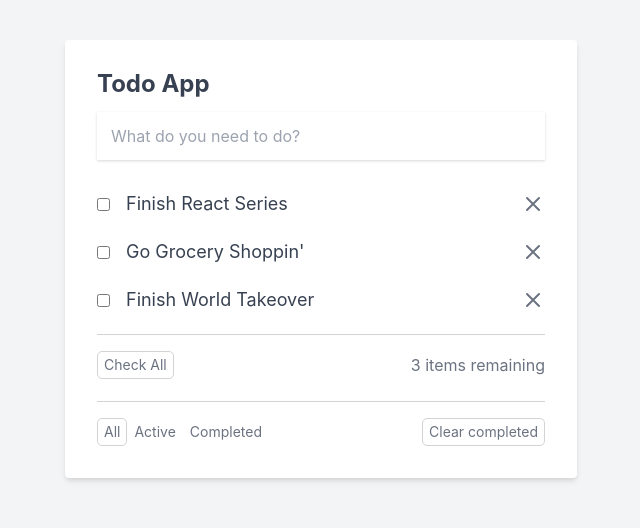
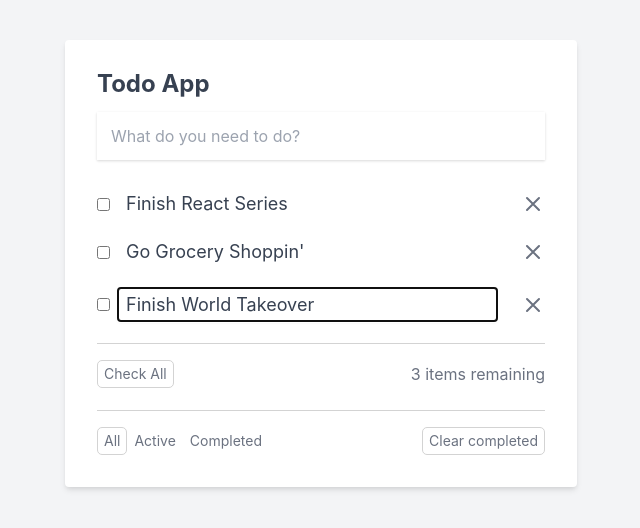
Before and after one commit to Spix737/react-todo, a React (Create React App) app: page / in a window 1280 px wide. Shown: the top 528 px of the page, without its empty margins (319-959 px from the left). Built offline with nearby package versions, Linux system fonts and the light colour scheme.

Commit message:
ToDo List Functionality
Ep 5 end

Added ability to complete todos using checkbox with line-throughs

Added editing todos with enter, blur-off and escape

```diff
--- a/src/App.css
+++ b/src/App.css
@@ -70,7 +70,7 @@
   width: 100%;
   border: none;
   box-shadow: 0 1px 3px 0 rgba(0, 0, 0, 0.1), 0 1px 2px 0 rgba(0, 0, 0, 0.06);
-  padding: 8px;
+  padding: 6px 8px;
   font-size: 18px;
 }
 
--- a/src/components/App.jsx
+++ b/src/components/App.jsx
@@ -9,52 +9,106 @@
       id: 1,
       title: 'Finish React Series',
       isComplete: false,
+      isEditing: true,
     },
     {
       id: 2,
       title: "Go Grocery Shoppin'",
       isComplete: false,
+      isEditing: true,
     },
     {
       id: 3,
       title: 'Finish World Takeover',
       isComplete: false,
+      isEditing: true,
     },
   ]);
 
   const [todoInput, setTodoInput] = useState('');
   const [idForTodo, setIdForTodo] = useState('4');
 
-  function addTodo(event){
+  function addTodo(event) {
     event.preventDefault();
 
-    if(todoInput.trim().length === 0) {
+    if (todoInput.trim().length === 0) {
       return;
     }
 
-    setTodos([...todos,{
-      id: idForTodo,
-      title: todoInput,
-      isComplete: false,
-    }])
+    setTodos([
+      ...todos,
+      {
+        id: idForTodo,
+        title: todoInput,
+        isComplete: false,
+      },
+    ]);
 
     setTodoInput('');
-    setIdForTodo(previousIdForTodo => previousIdForTodo+1);
+    setIdForTodo(previousIdForTodo => previousIdForTodo + 1);
   }
 
   function deleteTodo(id) {
-    setTodos([...todos].filter(todo => todo.id !== id))
+    setTodos([...todos].filter(todo => todo.id !== id));
   }
 
-  function handleInput(event){
+  function handleInput(event) {
     setTodoInput(event.target.value);
+  }
+
+  function completeTodo(id) {
+    const updatedTodos = todos.map(todo => {
+      if (todo.id === id) {
+        todo.isComplete = !todo.isComplete;
+      }
+      return todo;
+    });
+    setTodos(updatedTodos);
+  }
+
+  function markAsEditing(id) {
+    const updatedTodos = todos.map(todo => {
+      if (todo.id === id) {
+        todo.isEditing = !todo.isEditing;
+      }
+      return todo;
+    });
+    setTodos(updatedTodos);
+  }
+
+  // function cancelEdit(event, id) {
+  //   const updatedTodos = todos.map(todo => {
+  //     if (todo.id === id) {
+  //       todo.isEditing = false;
+  //     }
+  //     return todo;
+  //   });
+  //   setTodos(updatedTodos);
+  // }
+
+
+  function updateTodo(event, id) {
+    const updatedTodos = todos.map(todo => {
+      if (todo.id === id) {
+        if(event.target.value.trim().length === 0){
+          todo.isEditing = false;
+          return todo;
+        }
+        todo.title = event.target.value;
+        todo.isEditing = false;
+      }
+      return todo;
+    });
+    setTodos(updatedTodos);
   }
 
   return (
     <div className="todo-app-container">
       <div className="todo-app">
         <h2>Todo App</h2>
-        <form action="#" onSubmit={addTodo}> {/*  () => alert('form submitted') */}
+        <form action="#" onSubmit={addTodo}>
+          {' '}
+          {/*  () => alert('form submitted') */}
           <input
             type="text"
             value={todoInput}
@@ -68,11 +122,39 @@
           {todos.map((todo, index) => (
             <li key={todo.id} className="todo-item-container">
               <div className="todo-item">
-                <input type="checkbox" />
-                <span className="todo-item-label">{ todo.title }</span>
-                {/* <input type="text" className="todo-item-input" value="Finish React Series" /> */}
+                <input type="checkbox" onChange={() => completeTodo(todo.id)} />
+                {!todo.isEditing ? (
+                  <span
+                    onDoubleClick={() => markAsEditing(todo.id)}
+                    className={`todo-item-label ${
+                      todo.isComplete ? 'line-through' : ''
+                    }`}
+                  >
+                    {todo.title}
+                  </span>
+                ) : (
+                  <input
+                    type="text"
+                    onBlur={(event) => updateTodo(event, todo.id)}
+                    onKeyDown={event => {
+                      if(event.key === 'Enter'){
+                        updateTodo(event, todo.id);
+                      }
+                      else if(event.key === 'Escape'){
+                        markAsEditing(todo.id);
+                      }
+                    }}
+                    className="todo-item-input"
+                    defaultValue={todo.title}
+                    autoFocus
+                  />
+                )}
               </div>
-              <button className="x-button" onClick={() => deleteTodo(todo.id)}>
+              <button
+                className="x-button"
+                onClick={() => deleteTodo(todo.id)}
+                checked={todo.isComplete ? true : false}
+              >
                 <svg
                   className="x-button-icon"
                   fill="none"
```
